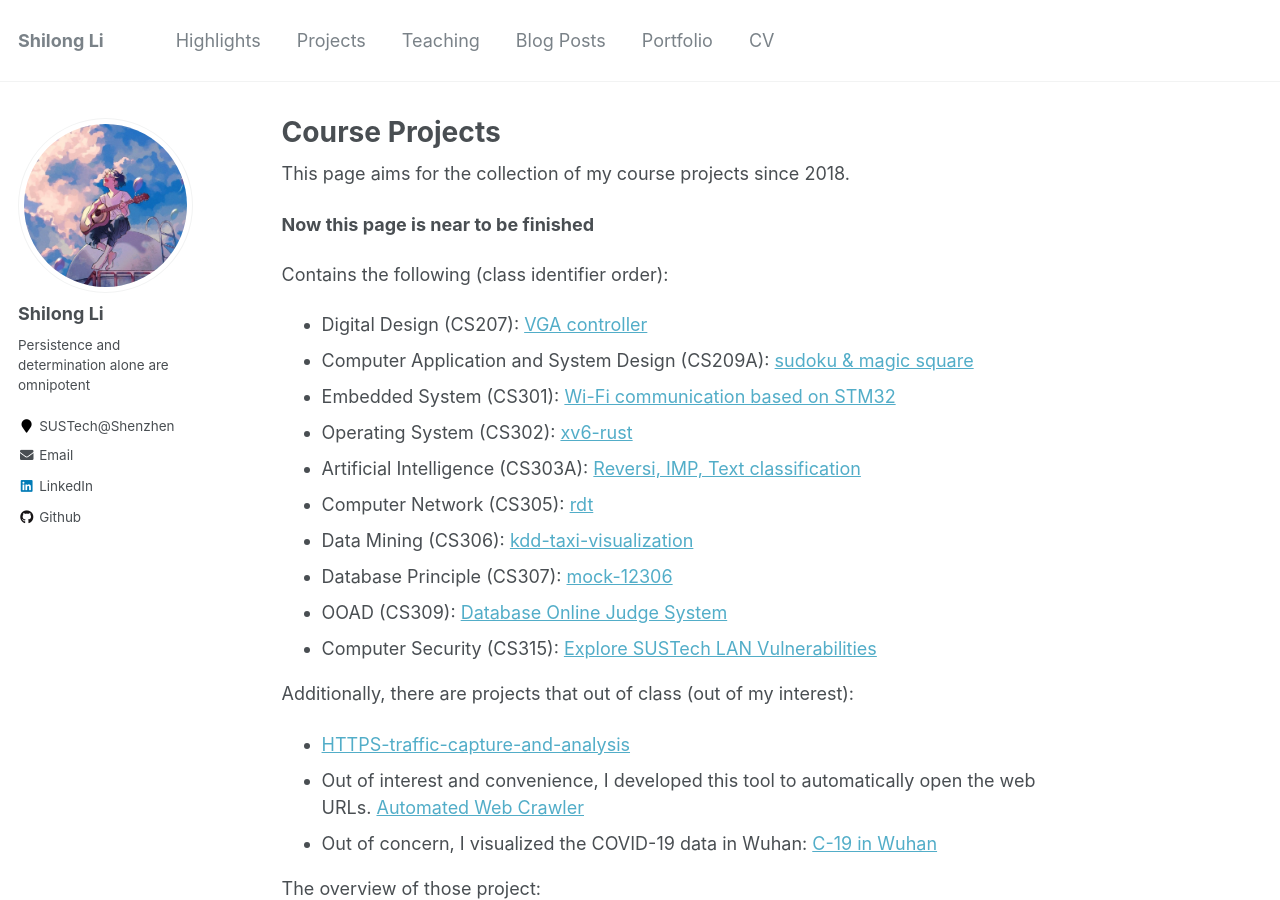
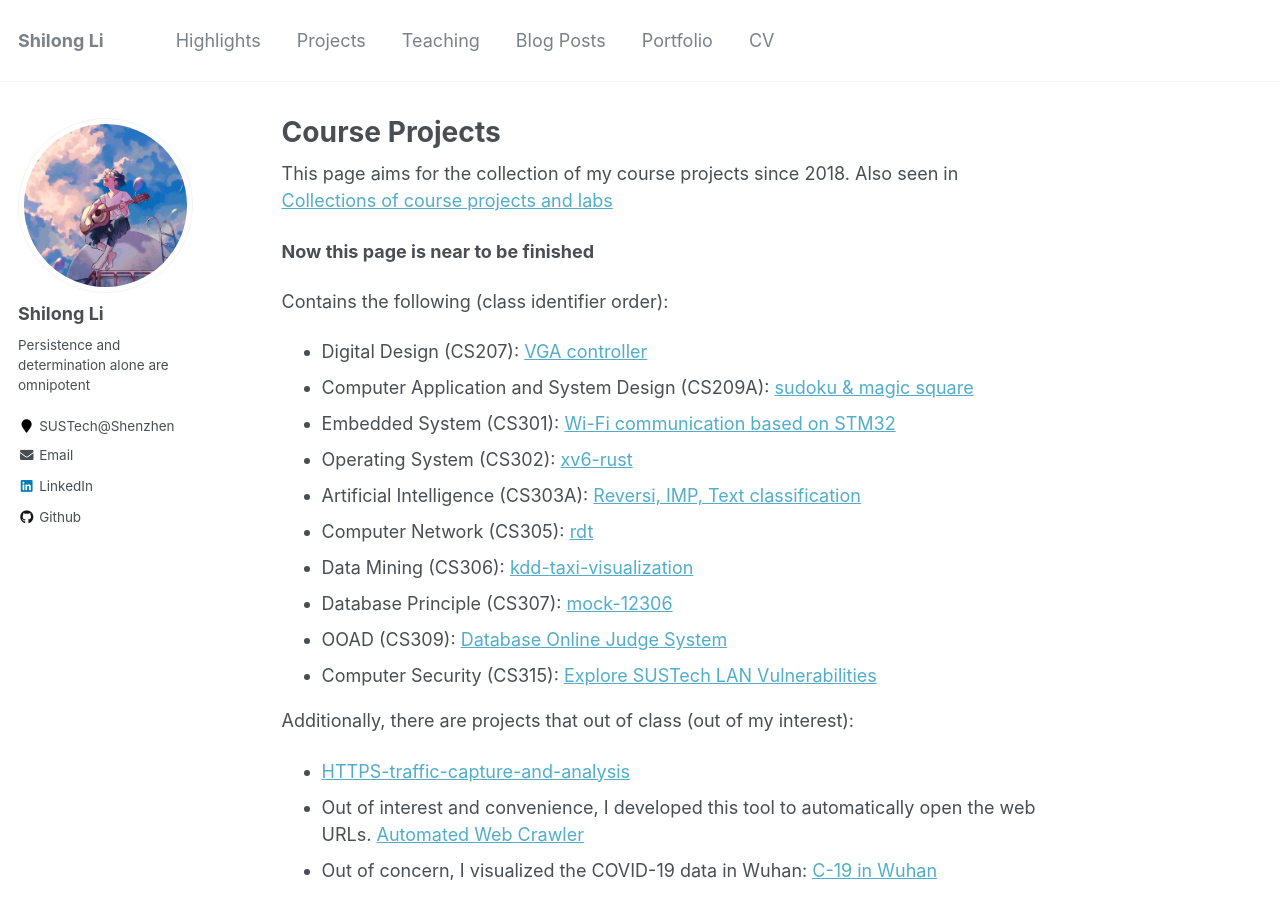
Before and after one commit to lethal233/lethal233.github.io, a Jekyll site: the page built from _pages/projects.md, in a window 1280 px wide and 900 px high. Built offline with Jekyll 4.4.1, drawn with Linux system fonts in a browser that asks for light colours.

Commit message:
[update] project

```diff
--- a/_pages/projects.md
+++ b/_pages/projects.md
@@ -6,7 +6,7 @@ redirect_from:
   - /projects.html
 ---
 
-This page aims for the collection of my course projects since 2018.
+This page aims for the collection of my course projects since 2018. Also seen in [Collections of course projects and labs](https://github.com/lethal233/course-collections)
 
 **Now this page is near to be finished**
 
```
